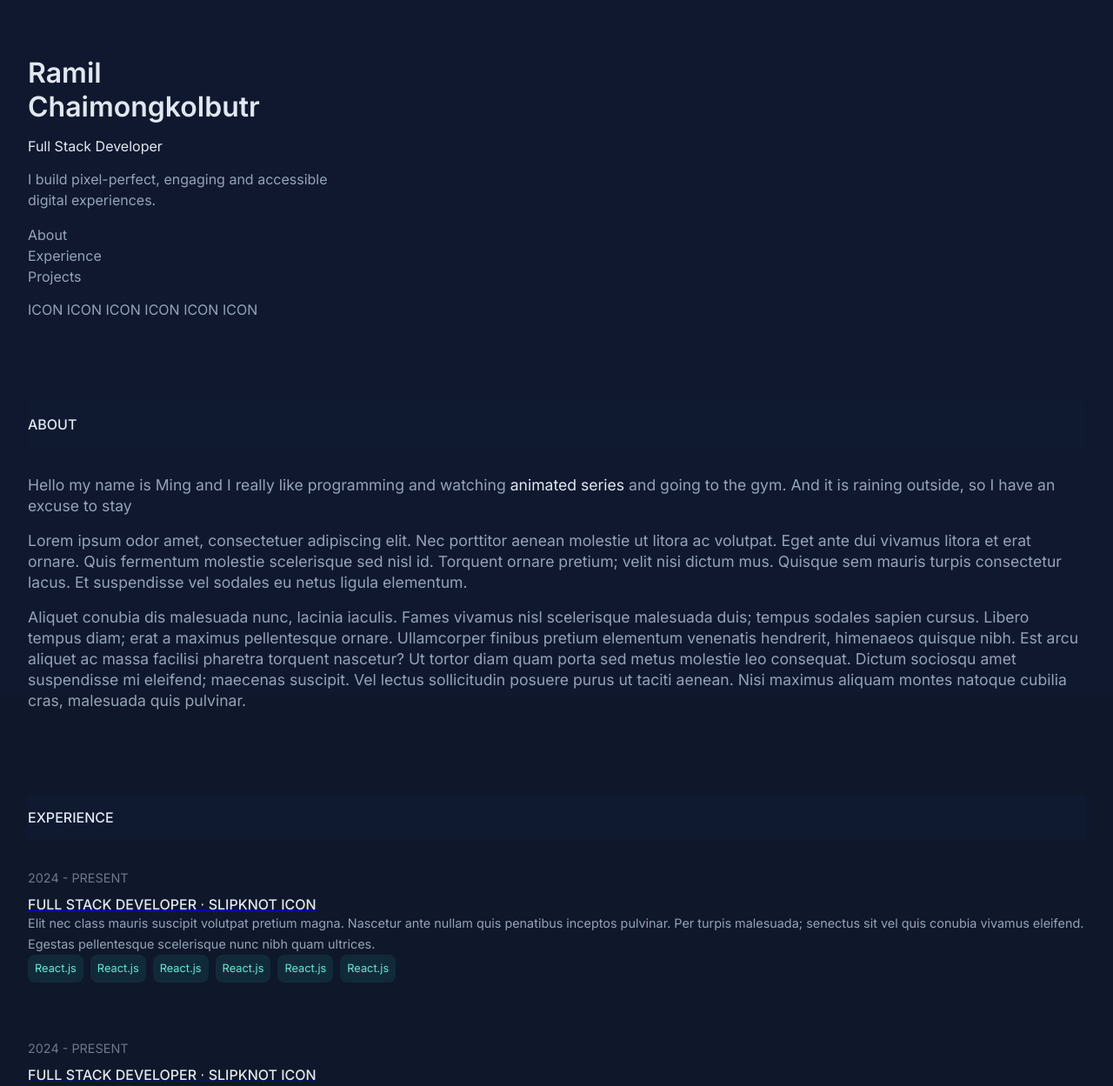
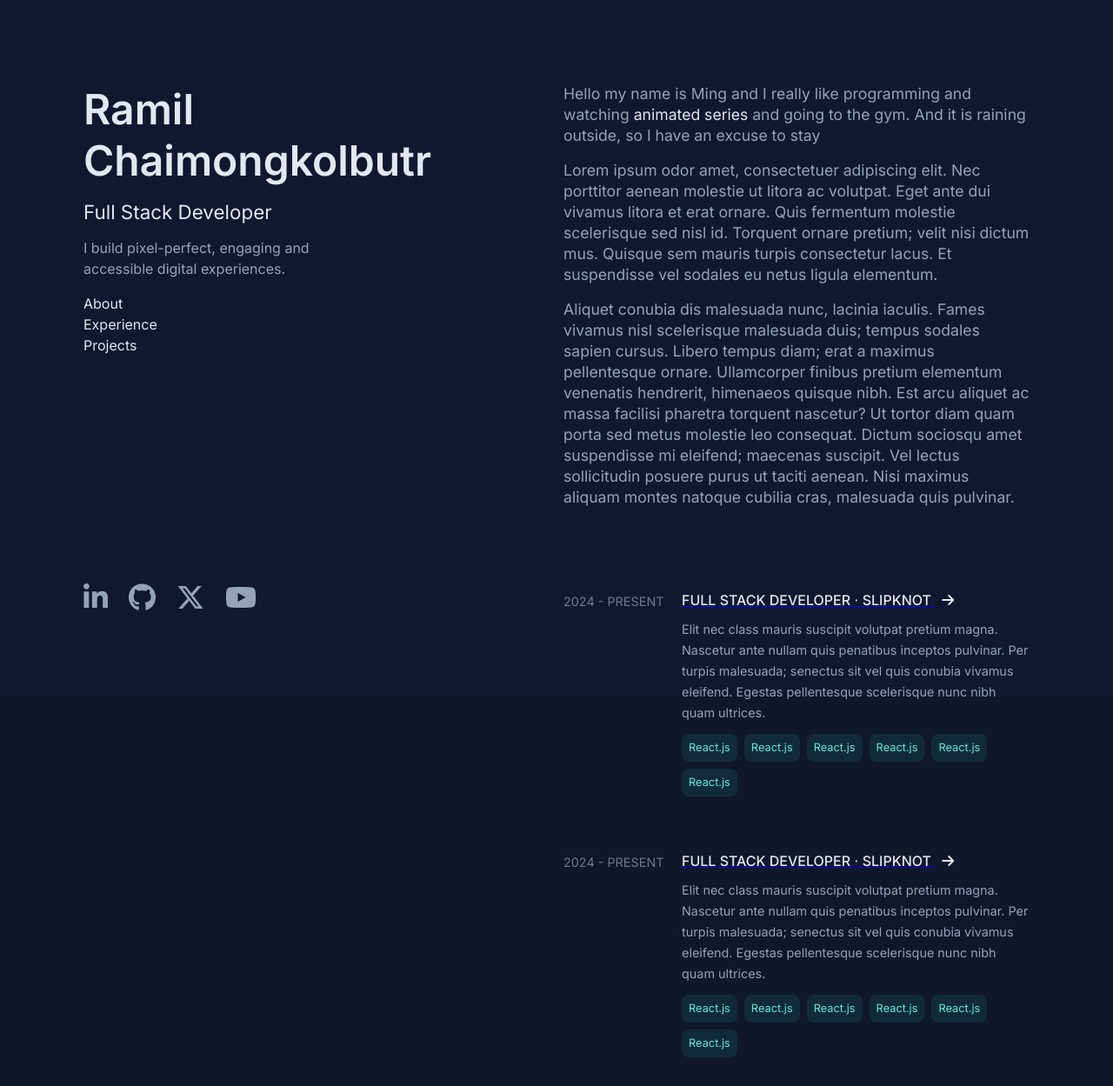
Before and after one commit to ramilchai/webportfolio, a plain HTML site: page index.html in a window 1280 px wide. Shown: the top 1249 px of the page at 87% size. Drawn offline with Linux system fonts and the light colour scheme.

Commit message:
finishing up the project, making the webpage responsive

```diff
--- a/index.html
+++ b/index.html
@@ -24,28 +24,34 @@
         <h4>Full Stack Developer </h4>
         <p>I build pixel-perfect, engaging and accessible digital experiences.</p>
         <nav>
-            <a>
+            <a class="anchor-text" href="#about">
                 <p>About</p>
             </a>
-            <a>
+            <a class="anchor-text" href="#experience">
                 <p>Experience</p>
             </a>
-            <a>
+            <a class="anchor-text" href="#projects">
                 <p>Projects</p>
             </a>
         </nav>
-        <div>
-            <a>ICON</a>
-            <a>ICON</a>
-            <a>ICON</a>
-            <a>ICON</a>
-            <a>ICON</a>
-            <a>ICON</a>
+        <div class="social-link-container">
+            <a class="social-link" href="https://www.linkedin.com/in/ramilc/" target="_blank">
+                <i class="fa-brands fa-linkedin-in"></i>
+            </a>
+            <a class="social-link" href="https://github.com/ramilchai" target="_blank">
+                <i class="fa-brands fa-github"></i>
+            </a>
+            <a class="social-link" href="/" target="_blank">
+                <i class="fa-brands fa-x-twitter"></i>
+            </a>
+            <a class="social-link" href="/" target="_blank">
+                <i class="fa-brands fa-youtube"></i>
+            </a>
         </div>
     </header>
     <main>
         <!--About Section-->
-        <section>
+        <section id="about">
             <div class="sticky-header">
                 <h2 class="lightText">About</h2>
             </div>
@@ -56,7 +62,7 @@
             </div>
         </section>
         <!--Experience Section-->
-        <section>
+        <section id="experience">
             <div class="sticky-header">
                 <h2 class="lightText">Experience</h2>
             </div>
@@ -64,9 +70,9 @@
                 <!--Create each experience card-->
                 <div class="experience-card">
                     <p class="tenure">2024 - present</p>
-                    <div class="class-column">
+                    <div class="card-column">
                         <a href="/" target="_blank">
-                            <h3 class="anchor-text card-header">Full Stack Developer ⋅ Slipknot ICON</h3>
+                            <h3 class="anchor-text card-header">Full Stack Developer ⋅ Slipknot <i class="fa-solid fa-arrow-right anchor-icon"></i></h3>
                         </a>
                         <p>Elit nec class mauris suscipit volutpat pretium magna. Nascetur ante nullam quis penatibus inceptos pulvinar. Per turpis malesuada; senectus sit vel quis conubia vivamus eleifend. Egestas pellentesque scelerisque nunc nibh quam ultrices.</p>
                         <div class="tag-container">
@@ -95,9 +101,9 @@
                 <!--Create each experience card-->
                 <div class="experience-card">
                     <p class="tenure">2024 - present</p>
-                    <div class="class-column">
+                    <div class="card-column">
                         <a href="/" target="_blank">
-                            <h3 class="anchor-text card-header">Full Stack Developer ⋅ Slipknot ICON</h3>
+                            <h3 class="anchor-text card-header">Full Stack Developer ⋅ Slipknot <i class="fa-solid fa-arrow-right anchor-icon"></i></h3>
                         </a>
                         <p>Elit nec class mauris suscipit volutpat pretium magna. Nascetur ante nullam quis penatibus inceptos pulvinar. Per turpis malesuada; senectus sit vel quis conubia vivamus eleifend. Egestas pellentesque scelerisque nunc nibh quam ultrices.</p>
                         <div class="tag-container">
@@ -126,9 +132,9 @@
                 <!--Create each experience card-->
                 <div class="experience-card">
                     <p class="tenure">2024 - present</p>
-                    <div class="class-column">
+                    <div class="card-column">
                         <a href="/" target="_blank">
-                            <h3 class="anchor-text card-header">Full Stack Developer ⋅ Slipknot ICON</h3>
+                            <h3 class="anchor-text card-header">Full Stack Developer ⋅ Slipknot <i class="fa-solid fa-arrow-right anchor-icon"></i></h3>
                         </a>
                         <p>Elit nec class mauris suscipit volutpat pretium magna. Nascetur ante nullam quis penatibus inceptos pulvinar. Per turpis malesuada; senectus sit vel quis conubia vivamus eleifend. Egestas pellentesque scelerisque nunc nibh quam ultrices.</p>
                         <div class="tag-container">
@@ -155,10 +161,10 @@
                 </div>
                 <!--End Exp card-->
             </div>
-            <a href="/" class="anchor-text"><p>View Full Resume ICON</p></a>
+            <a href="/" class="anchor-text"><p>View Full Resume <i class="fa-solid fa-arrow-right anchor-icon"></i></p></a>
         </section>
         <!--Project Section-->
-        <section>
+        <section id="projects">
             <div class="sticky-header">
                 <h2 class="lightText">Projects</h2>
             </div>
@@ -168,9 +174,9 @@
                     <div class="project-image-container">
                         <img src="/public/website-design-6187314.jpg" alt="web porta thumbnail"/>
                     </div>
-                    <div class="class-column">
+                    <div class="card-column">
                         <a href="/" target="_blank">
-                            <h3 class="anchor-text card-header">Full Stack Developer ⋅ Slipknot ICON</h3>
+                            <h3 class="anchor-text card-header">Full Stack Developer ⋅ Slipknot <i class="fa-solid fa-arrow-right anchor-icon"></i></h3>
                         </a>
                         <p>Elit nec class mauris suscipit volutpat pretium magna. Nascetur ante nullam quis penatibus inceptos pulvinar. Per turpis malesuada; senectus sit vel quis conubia vivamus eleifend. Egestas pellentesque scelerisque nunc nibh quam ultrices.</p>
                         <a href="/" target="_blank" class="anchor-text project-stat-link">
@@ -203,9 +209,9 @@
                     <div class="project-image-container">
                         <img src="/public/website-design-198239.jpg" alt="web porta thumbnail"/>
                     </div>
-                    <div class="class-column">
+                    <div class="card-column">
                         <a href="/" target="_blank">
-                            <h3 class="anchor-text card-header">Full Stack Developer ⋅ Slipknot ICON</h3>
+                            <h3 class="anchor-text card-header">Full Stack Developer ⋅ Slipknot <i class="fa-solid fa-arrow-right anchor-icon"></i></h3>
                         </a>
                         <p>Elit nec class mauris suscipit volutpat pretium magna. Nascetur ante nullam quis penatibus inceptos pulvinar. Per turpis malesuada; senectus sit vel quis conubia vivamus eleifend. Egestas pellentesque scelerisque nunc nibh quam ultrices.</p>
                         <a href="/" target="_blank" class="anchor-text project-stat-link">
--- a/styles.css
+++ b/styles.css
@@ -81,6 +81,31 @@ header h1 {
 
 header h4 {
     font-weight: 400;
+}
+
+nav {
+    display: none;
+}
+
+nav a {
+    font-size: 0.9rem;
+}
+
+.social-link-container {
+    display: flex;
+    align-items: center;
+    gap: 1rem;
+}
+
+.social-link {
+    font-size: 1.2rem;
+    color: inherit;
+    text-decoration: none;
+    transition-duration: 200ms;
+}
+
+.social-link:hover {
+    color: var(--color-highlight);
 }
 
 main {
@@ -185,6 +210,10 @@ section h2,
     font-size: 1rem;
 }
 
+.anchor-icon {
+    padding-left: 0.5rem;
+}
+
 .tag-container {
     display: flex;
     flex-wrap: wrap;
@@ -209,7 +238,7 @@ section h2,
     place-items: center;
     aspect-ratio: 16 / 9;
     order: 2;
-    border-radius: 0.5rem;
+    border-radius: 0.25rem;
 }
 
 .project-image-container img {
@@ -284,3 +313,106 @@ footer p {
 .scroll-to-top:hover {
     opacity: 0.6;
 }
+
+
+/*make it responsive by screen size*/
+@media (min-width: 640px) {
+    .project-card,
+    .experience-card {
+        grid-template-columns: repeat(4, minmax(0, 1fr));
+    }
+
+    .card-column {
+        grid-column: span 3 / span 3;
+    }
+
+    .project-image-container {
+        order: 0;
+    }
+
+    header {
+        max-width: unset;
+    }
+
+    header h1 {
+        font-size: 3rem;
+    }
+
+    header h4 {
+        font-size: 1.4rem;
+    }
+
+    header p {
+        max-width: 300px;
+    }
+}
+
+@media (min-width: 1024px) {
+    body {
+        grid-template-columns: repeat(2, minmax(0, 1fr));
+        gap: 1rem;
+        padding: 6rem;
+        padding-top: 0;
+    }
+
+    header {
+        position: sticky;
+        top: 0;
+        margin-left: auto;
+        height: 100vh;
+        padding-bottom: 6rem;
+    }
+
+    header h1 {
+        font-size: 3rem;
+    }
+
+    header h4 {
+        font-size: 1.4rem;
+    }
+
+    header p {
+        max-width: 300px;
+    }
+
+    nav {
+        display: flex;
+        flex-direction: column;
+        gap: 0.5;
+        flex: 1;
+    }
+
+    nav a {
+        font-size: 1rem;
+    }
+
+    .social-link-container {
+        gap: 1.5rem;
+    }
+
+    .social-link-container i {
+        font-size: 2rem;
+    }
+
+    header,
+    main {
+        padding-top: 6rem;
+        max-width: 600px;
+        width: 100%;
+    }
+
+    main {
+        margin-right: auto;
+    }
+    .sticky-header {
+        display: none;
+    }
+
+    footer {
+        grid-column: span 2 / span 2;
+        flex-direction: row;
+        max-width: 1200px;
+        margin: 0 auto;
+        width: 100%;
+    }
+}
```
